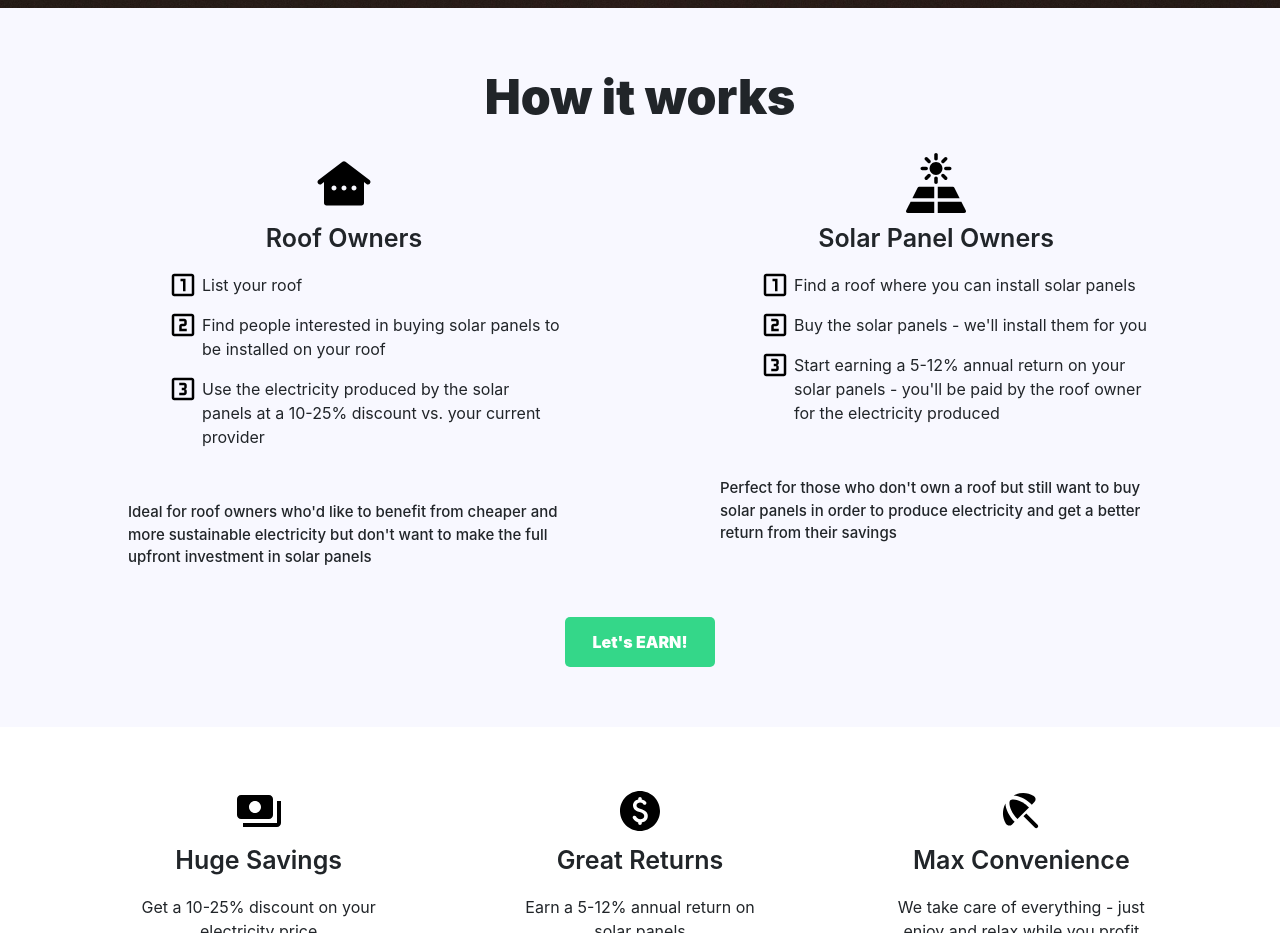
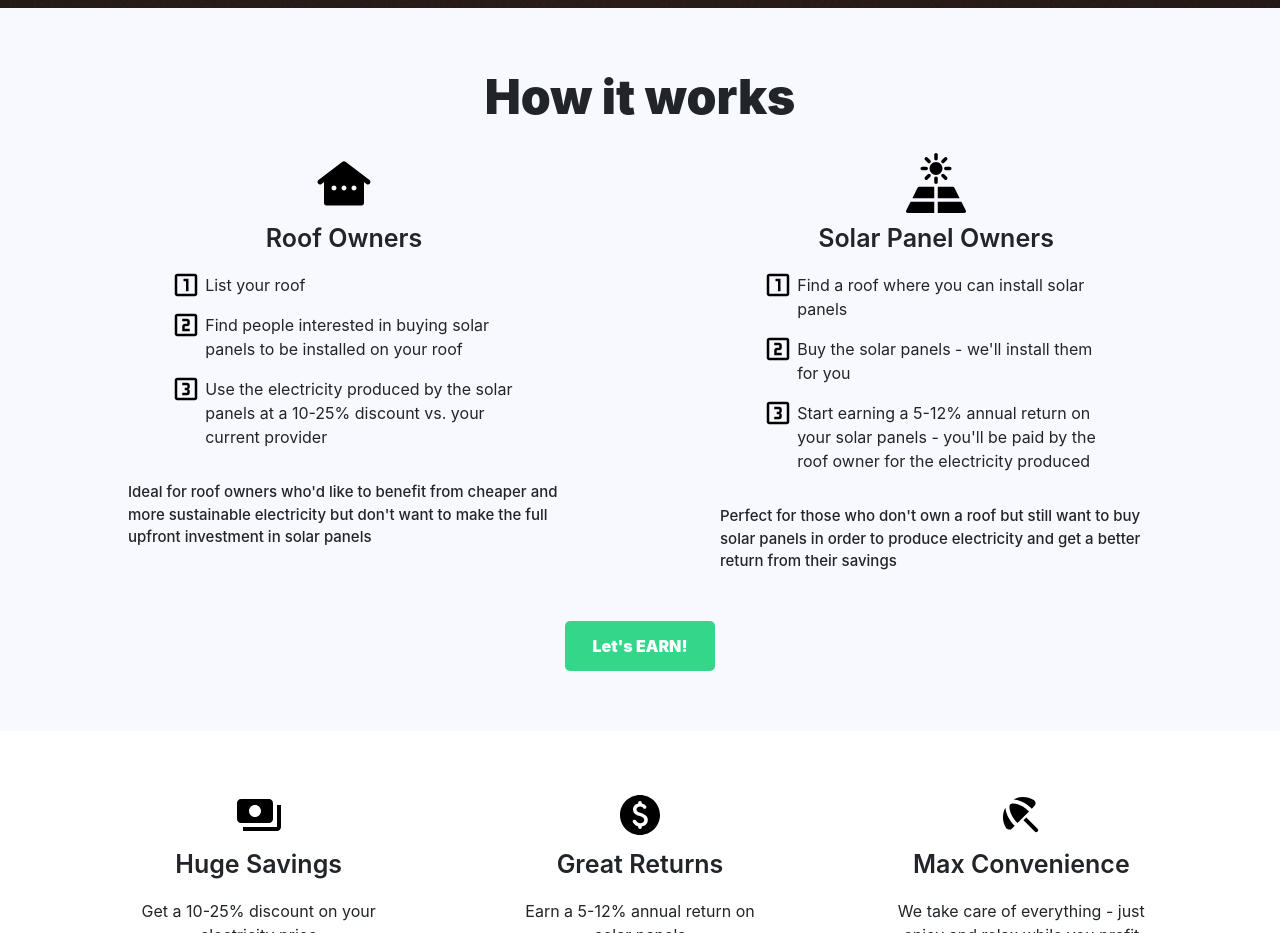
Before and after one commit to goncalog/soli, a React app in the folder frontend/: page / in a window 1280 px wide. Shown: the part 800-1733 px from the top of the page. Built offline with nearby package versions, Linux system fonts and the light colour scheme; no server answers.

Commit message:
fix How it works section's style (space between components)

```diff
--- a/frontend/src/css/Home.css
+++ b/frontend/src/css/Home.css
@@ -25,7 +25,7 @@
 
 .howitworks-container .grid {
     text-align: center;
-    padding: 20px 0 40px 0;
+    padding: 20px 0 20px 0;
     display: grid;
     grid-template-columns: repeat(2, 1fr);
     column-gap: 160px;
@@ -42,17 +42,20 @@
     font-size: 25px;
 }
 
+.howitworks-container .grid ol {
+    text-align: left;
+    padding-right: 10%;
+    padding-left: 10%;
+}
+
 .howitworks-container .grid .ordered-list-item {
     display: flex;
 }
 
-.howitworks-container .grid .ordered-list {
-    text-align: left;
-}
-
 .howitworks-container .grid .secondary-headline {
     text-align: left;
-    padding-top: 20px;
+    padding-top: 0px;
+    padding-bottom: 20px;
     font-size: 15px;
     line-height: 22.5px;
 }
@@ -248,7 +251,7 @@
     }
 
     .howitworks-container .grid {
-        padding: 30px 0;
+        padding: 30px 0 20px 0;
         grid-template-columns: 1fr;
         row-gap: 25px;
         column-gap: 0px;
```
